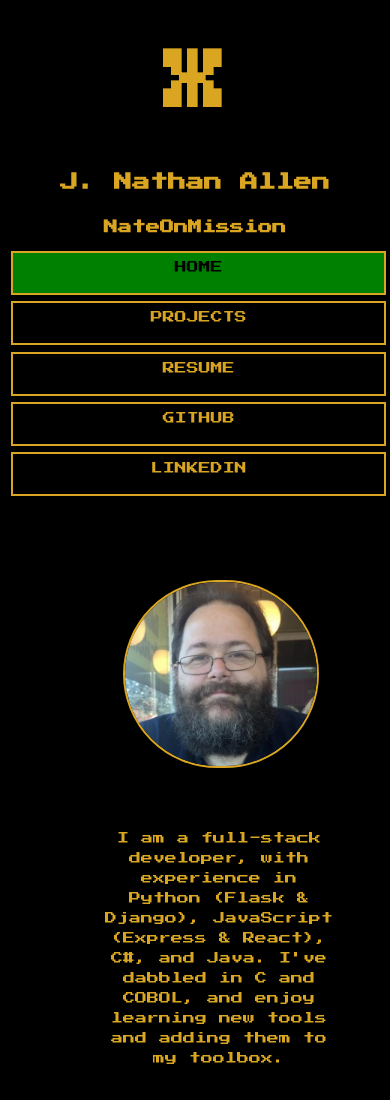
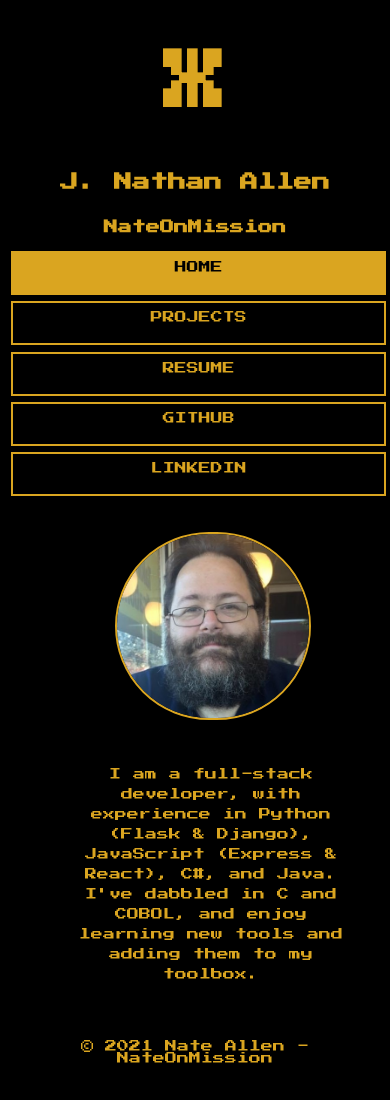
Before and after one commit to nateonmission/portfolio, a plain HTML site: page index.html in a window 390 px wide. Shown: the top 1100 px of the page. Drawn offline with Linux system fonts and the light colour scheme.

Commit message:
adjusted margins

```diff
--- a/css/main.css
+++ b/css/main.css
@@ -29,13 +29,8 @@
   display: none;
 }
 
-ul {
-    /*border: 1px steelblue solid;*/
-}
-
 li {
- margin: 0.5rem 1.5rem;
-
+margin: 0.5rem 1.5rem;
 }
 
 nav {
@@ -61,7 +56,7 @@
     padding: 0.5rem;
     text-decoration: none;
     color: black;
-    background-color: green !important;
+    background-color: goldenrod !important;
     border: solid 2px goldenrod;
   }
 
@@ -219,11 +214,12 @@
 
   #outter {
     border: none;
+    margin: 0rem;
   }
 
   #inner {
     border: none;
-    margin: 0.5rem;
+    margin: 0rem;
     padding: 1REM;
     width: 100%;
     display: flex;
@@ -234,7 +230,7 @@
   #screen {
     border: none;
     border-radius: 12REM;
-    margin: 2rem auto;
+    margin: 0rem;
     display: flex;
     flex-direction: column-reverse;
     justify-content: center;
@@ -248,7 +244,7 @@
 
   #photo img {
   text-align: center;
-  margin: auto;
+  margin: 0 auto;
   max-width: 12rem;
   border: 2px goldenrod solid;
   border-radius: 6REM;
@@ -266,7 +262,7 @@
   padding: 1REM;
   border-radius: 5REM;
   border: none;
-  margin: 1REM;
+  margin: 0REM;
   line-height: 1.25rem;
   }
 
```
Also changed, not shown: index.html (+1 -0 lines).
